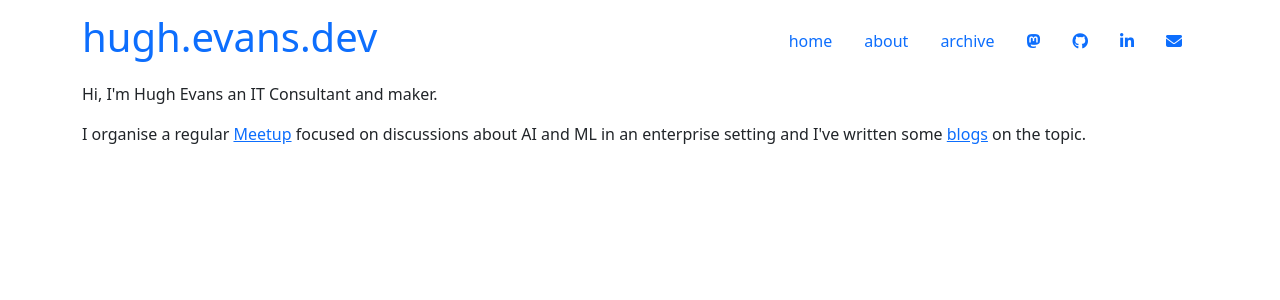
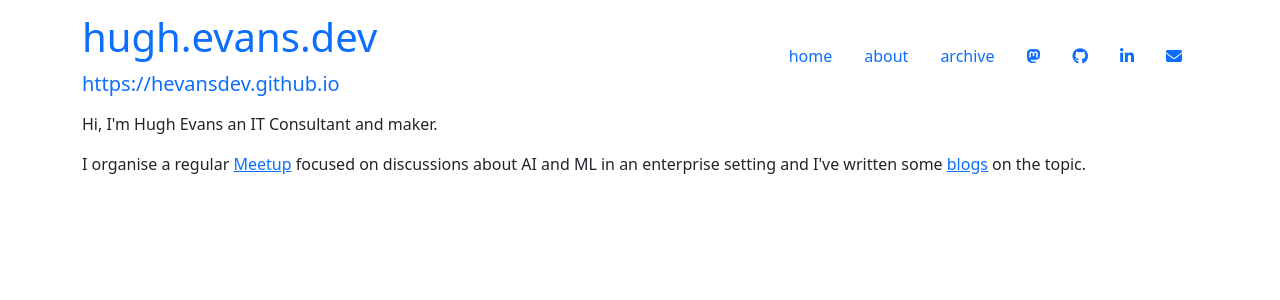
Before and after one commit to hevansDev/portfolio-website, a Jekyll site: the page built from about.html, in a window 1280 px wide. Shown: the top 300 px of the page. Built offline with Jekyll 4.4.1, drawn with Linux system fonts in a browser that asks for light colours; nearby versions of some CDN libraries; some of the changed lines change nothing that is shown.

```diff
--- a/_includes/page-nav.html
+++ b/_includes/page-nav.html
@@ -1,6 +1,6 @@
 <div class="navbar">
   <a class="navbar-brand" href="#">
-    <h1>hugh.evans.dev</h1>
+    <h1>hugh.evans.dev</h1>{{ site.url }}
   </a>
   <div class="d-flex justify-item-center">
     {% for item in site.data.navigation %}
```
